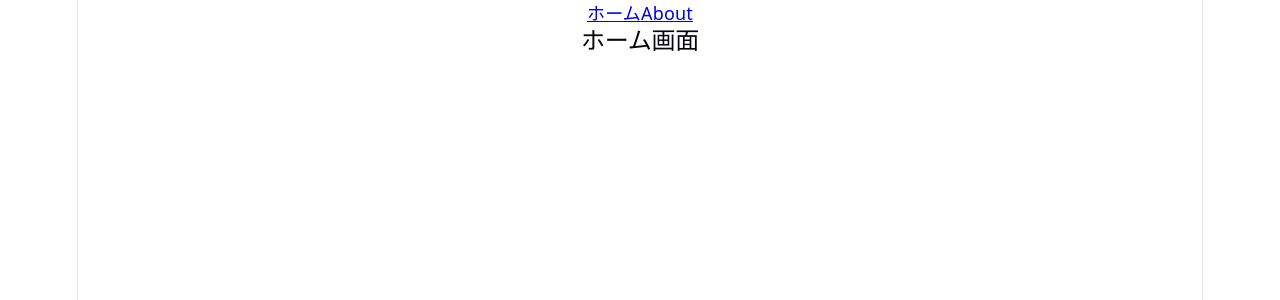
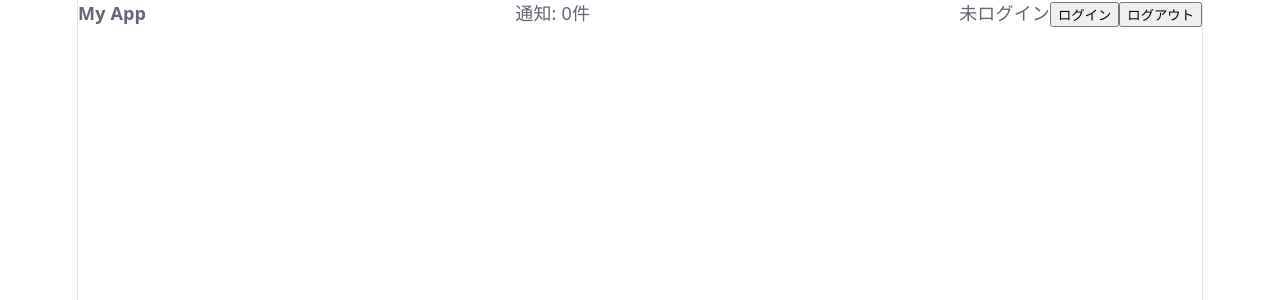
Before and after one commit to Kenya-i/react-mastery, a React (Vite) app: page / in a window 1280 px wide. Shown: the top 300 px of the page. Built offline with nearby package versions, Linux system fonts and the light colour scheme.

Commit message:
section10 init

```diff
--- a/package.json
+++ b/package.json
@@ -10,6 +10,7 @@
     "preview": "vite preview"
   },
   "dependencies": {
+    "jotai": "^2.20.0",
     "react": "^19.2.6",
     "react-dom": "^19.2.6",
     "react-router": "^7.17.0"
--- a/src/App.jsx
+++ b/src/App.jsx
@@ -1,5 +1,6 @@
 import './App.css'
-import { AppRouter } from './route/dataRouter'
+import { Header } from './components/chap10/header'
+// import { AppRouter } from './route/dataRouter'
 // import { Header } from './components/chap07/header'
 // import { Main } from './components/chap07/Main'
 // import { LoginUserProvier } from './context/LoginUserContext'
@@ -71,7 +72,8 @@ function App() {
           <Main />
         </NotificationsProvider>
       </LoginUserProvier> */}
-      <AppRouter />
+      {/* <AppRouter /> */}
+      <Header />
     </>
   )
 }
--- /dev/null
+++ b/src/atoms/loginUserAtom.js
@@ -0,0 +1,3 @@
+import { atom } from "jotai";
+
+export const loginUserAtom = atom(null);
--- /dev/null
+++ b/src/atoms/notificationsAtom.js
@@ -0,0 +1,3 @@
+import { atom } from "jotai";
+
+export const notificationsAtom = atom([]);
--- /dev/null
+++ b/src/components/chap10/NotificationBell.jsx
@@ -0,0 +1,14 @@
+import React, { useContext } from 'react'
+import { NotificationsContext } from '../../context/NotificationsContext';
+import { useAtom } from 'jotai';
+import { notificationsAtom } from '../../atoms/notificationsAtom';
+
+export const NotificationBell = () => {
+  const [notifications] = useAtom(notificationsAtom);
+  console.log("NotificationBell Rendering");
+  return (
+    <div>
+        <span>通知: {notifications.length}件</span>
+    </div>
+  )
+}
--- /dev/null
+++ b/src/components/chap10/UserMenu.jsx
@@ -0,0 +1,16 @@
+import React from 'react'
+import { useAtom } from 'jotai';
+import { loginUserAtom } from '../../atoms/loginUserAtom';
+
+export const UserMenu = () => {
+   const [loginUser, setLoginUser] = useAtom(loginUserAtom);
+
+
+    return (
+    <div>
+        <span>{loginUser?.name ?? "未ログイン"}</span>
+        <button onClick={() => setLoginUser({id:1, name: "taro"})}>ログイン</button>
+        <button onClick={() => setLoginUser(null)}>ログアウト</button>
+    </div>
+  )
+}
--- /dev/null
+++ b/src/components/chap10/header.jsx
@@ -0,0 +1,13 @@
+import React from 'react'
+import { UserMenu } from './UserMenu'
+import { NotificationBell } from './NotificationBell'
+
+export const Header = () => {
+  return (
+    <header style={{display: "flex", justifyContent: "space-between"}}>
+        <strong>My App</strong>
+        <NotificationBell/>
+        <UserMenu />
+    </header>
+  )
+}
```
Also changed, not shown: src/components/chap10/Main.jsx (added, +12 -0 lines), src/components/chap10/NotificationButton.jsx (added, +15 -0 lines), src/components/chap10/SettingsPage.jsx (added, +14 -0 lines), 1 other file (tests, documents, lock files or other folders).
